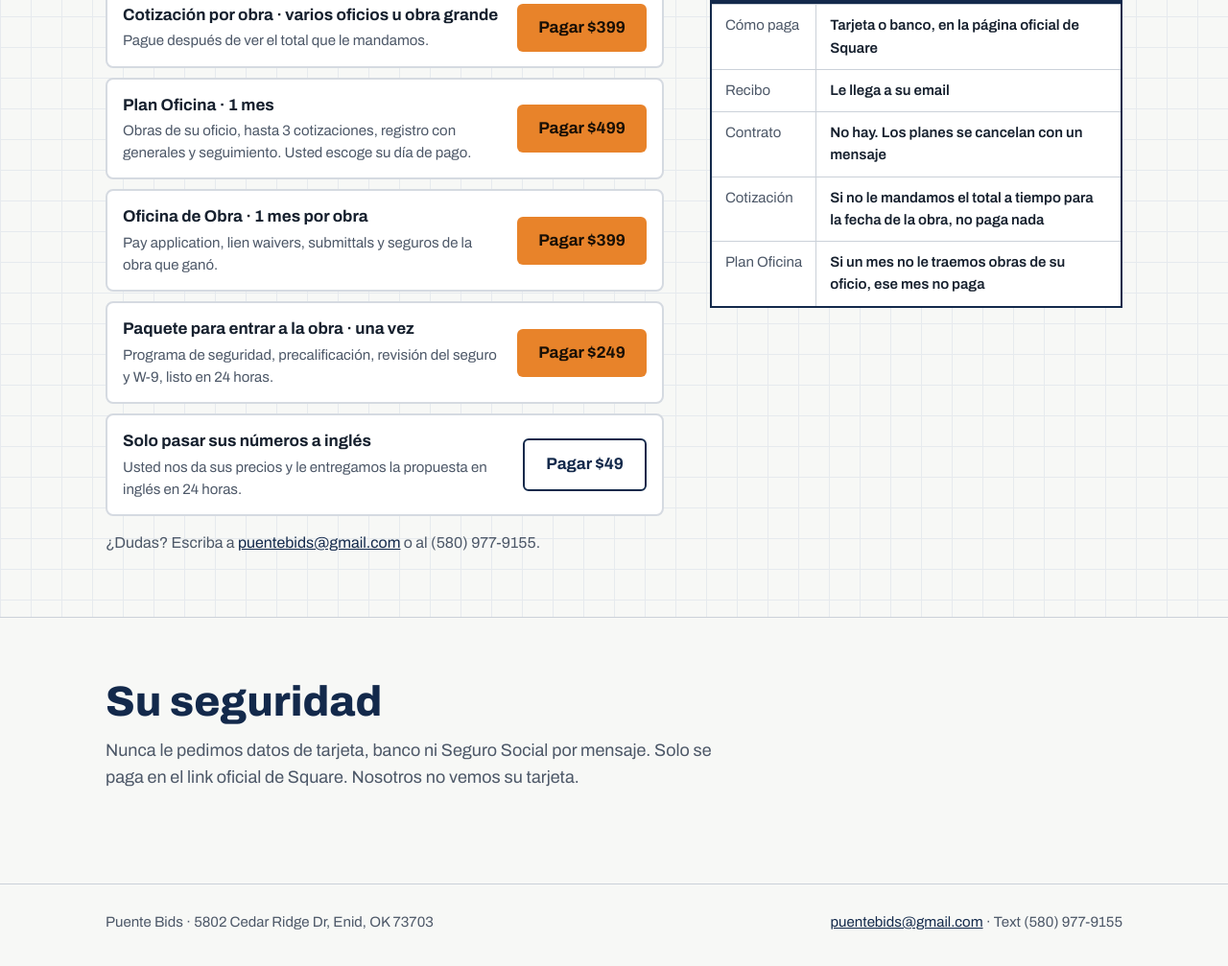
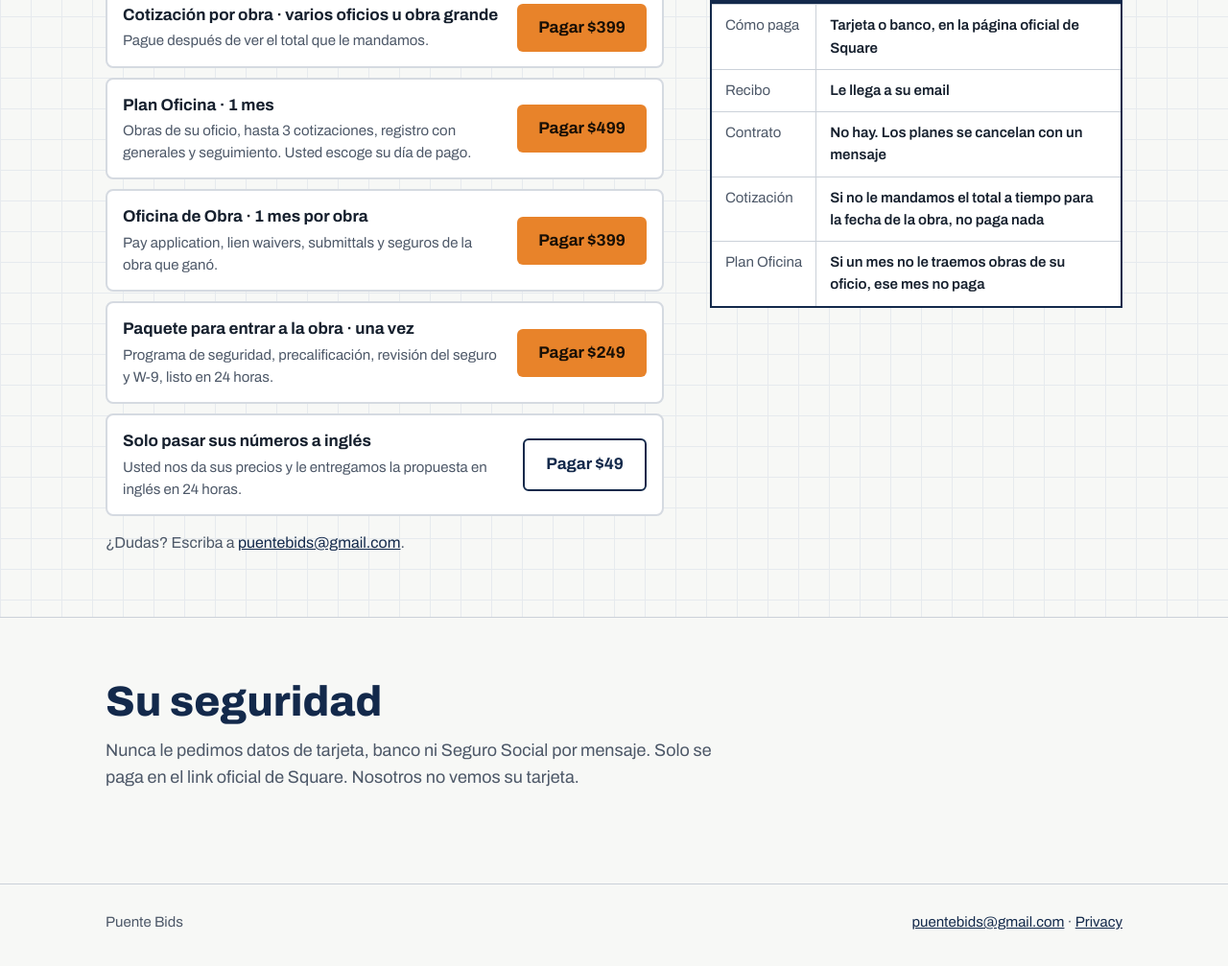
Before and after one commit to puentebids-Andujar/puentebids, a plain HTML site: page pagar/index.html in a window 1280 px wide. Shown: the part 436-1443 px from the top of the page at 96% size. Drawn offline with Linux system fonts and the light colour scheme.

Commit message:
Update index.html

```diff
--- a/pagar/index.html
+++ b/pagar/index.html
@@ -113,11 +113,11 @@ footer .w{display:flex;flex-wrap:wrap;justify-content:space-between;gap:10px 24p
 <div class="payrow"><div><b>Paquete para entrar a la obra · una vez</b><span>Programa de seguridad, precalificación, revisión del seguro y W-9, listo en 24 horas.</span></div><a class="btn main" href="https://square.link/u/z16jgIqj">Pagar $249</a></div>
 <div class="payrow"><div><b>Solo pasar sus números a inglés</b><span>Usted nos da sus precios y le entregamos la propuesta en inglés en 24 horas.</span></div><a class="btn line" href="/cotizacion/">Pagar $49</a></div>
 </div>
-<p style="margin-top:16px;font-size:16px;color:var(--ink2)">¿Dudas? Escriba a <a href="mailto:puentebids@gmail.com">puentebids@gmail.com</a> o al (580) 977-9155.</p>
+<p style="margin-top:16px;font-size:16px;color:var(--ink2)">¿Dudas? Escriba a <a href="mailto:puentebids@gmail.com">puentebids@gmail.com</a>.</p>
 </div>
 <aside class="tblock" aria-label="Detalle del pago"><div class="hd">Detalle del pago<span>PB-01</span></div><dl><dt>Cómo paga</dt><dd>Tarjeta o banco, en la página oficial de Square</dd><dt>Recibo</dt><dd>Le llega a su email</dd><dt>Contrato</dt><dd>No hay. Los planes se cancelan con un mensaje</dd><dt>Cotización</dt><dd>Si no le mandamos el total a tiempo para la fecha de la obra, no paga nada</dd><dt>Plan Oficina</dt><dd>Si un mes no le traemos obras de su oficio, ese mes no paga</dd></dl></aside>
 </div></div>
 <section><div class="w"><h2>Su seguridad</h2><p class="intro">Nunca le pedimos datos de tarjeta, banco ni Seguro Social por mensaje. Solo se paga en el link oficial de Square. Nosotros no vemos su tarjeta.</p></div></section>
-<footer><div class="w"><span>Puente Bids · 5802 Cedar Ridge Dr, Enid, OK 73703</span><span><a href="mailto:puentebids@gmail.com">puentebids@gmail.com</a> · Text (580) 977-9155</span></div></footer>
+<footer><div class="w"><span>Puente Bids</span><span><a href="mailto:puentebids@gmail.com">puentebids@gmail.com</a> · <a href="/privacy/">Privacy</a></span></div></footer>
 </body>
 </html>
```
